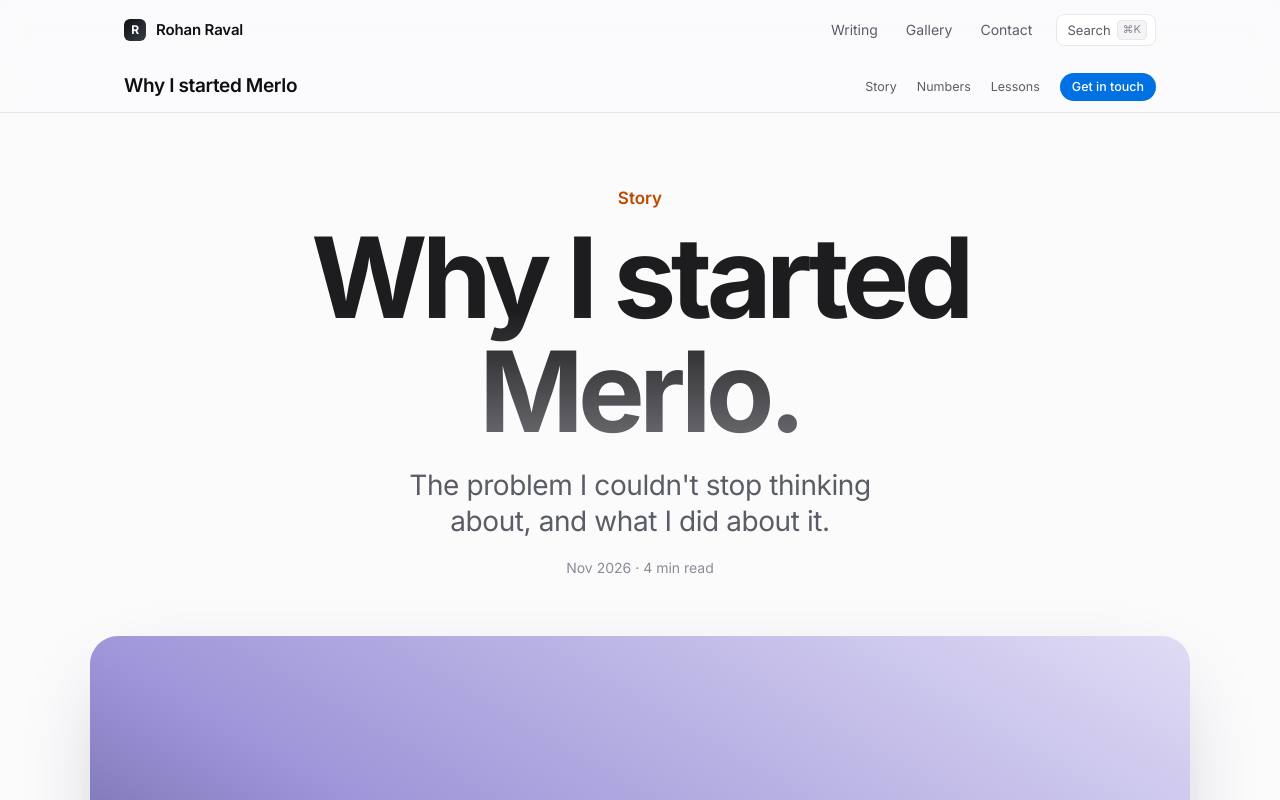
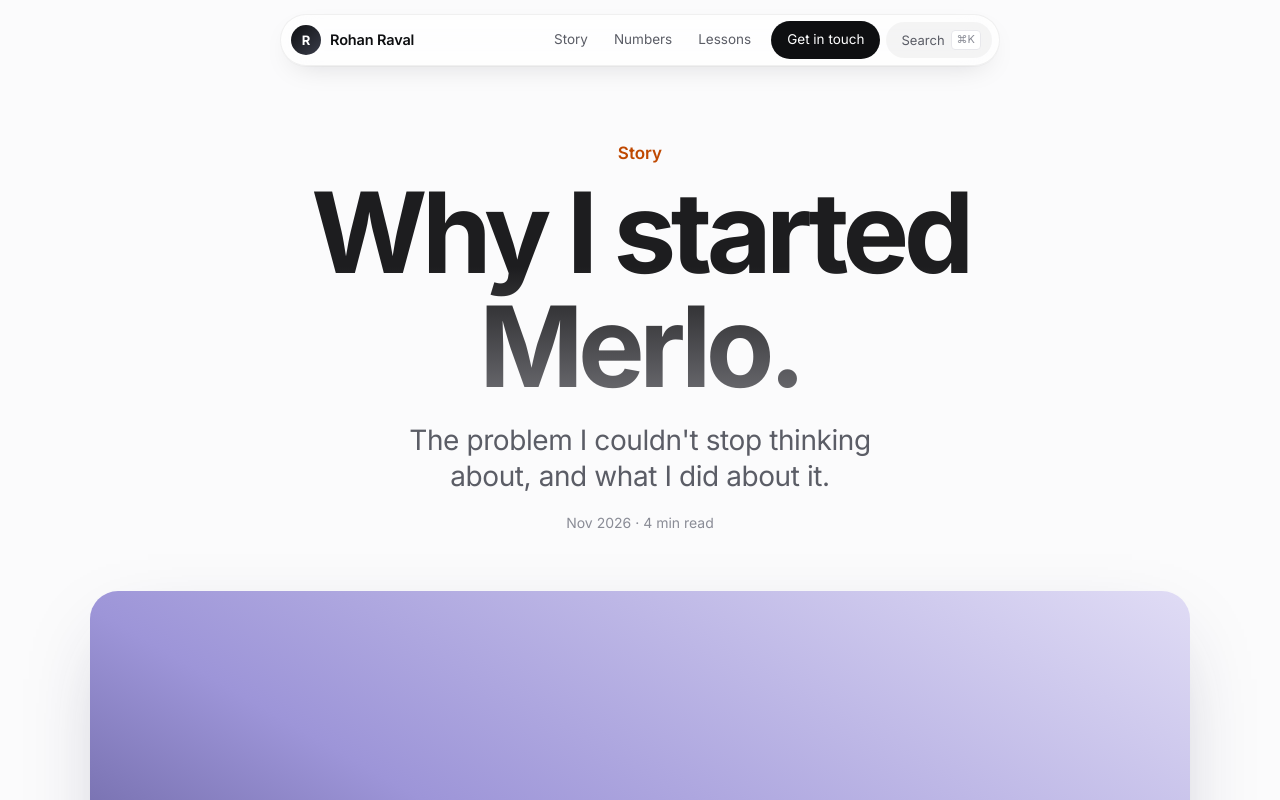
Before and after one commit to EarthWolves/personsal-website, a plain HTML site: page writing/why-i-started.html in a window 1280 px wide. Shown: the top 800 px of the page. Drawn offline with Linux system fonts and the light colour scheme.

Commit message:
Replace stacked top bars with a floating capsule nav
Co-Authored-By: Claude Opus 5.5 <noreply@anthropic.com>
Claude-Session: https://claude.ai/code/session_01Mkrmb57bnBrHYtsWQGFjNn

```diff
--- a/assets/style.css
+++ b/assets/style.css
@@ -497,4 +497,30 @@ footer a:hover { color: var(--text); }
 .next-story a { display: flex; justify-content: space-between; align-items: center; gap: 16px; }
 .next-story .lbl { font-size: 13px; color: var(--text-3); }
 .next-story h4 { margin: 4px 0 0; font-size: 24px; letter-spacing: -.02em; }
-.story .nav { position: relative; }
+
+/* =====================================================================
+   Floating capsule nav (replaces the full-width bar everywhere)
+   ===================================================================== */
+.nav {
+  position: fixed; top: 14px; left: 50%; transform: translateX(-50%);
+  width: min(720px, calc(100% - 24px)); height: 52px; border-radius: 999px;
+  background: rgba(255, 255, 255, .62);
+  backdrop-filter: saturate(180%) blur(18px); -webkit-backdrop-filter: saturate(180%) blur(18px);
+  border: 1px solid rgba(16, 17, 20, .06);
+  box-shadow: 0 1px 1px rgba(16,17,20,.03), 0 10px 30px -14px rgba(16,17,20,.18);
+  transition: background .25s, box-shadow .25s, width .35s cubic-bezier(.2,.8,.2,1);
+}
+.nav.scrolled { background: rgba(255,255,255,.82); border-color: rgba(16,17,20,.08); box-shadow: 0 1px 1px rgba(16,17,20,.04), 0 14px 36px -14px rgba(16,17,20,.24); }
+.nav .wrap { max-width: none; height: 100%; padding: 0 7px 0 10px; }
+.logo { gap: 9px; font-size: 14.5px; }
+.logo-mark { width: 30px; height: 30px; border-radius: 50%; font-size: 13px; }
+.nav-links { gap: 2px; }
+.nav-links a { font-size: 13.5px; padding: 7px 12px; border-radius: 999px; }
+.nav-links a:hover { background: rgba(16,17,20,.05); }
+.kbd-btn { border-radius: 999px; height: 36px; padding: 0 10px 0 14px; margin-left: 4px; background: rgba(16,17,20,.04); border-color: transparent; }
+.kbd-btn:hover { background: rgba(16,17,20,.07); border-color: transparent; }
+.kbd-btn kbd { background: #fff; }
+.nav-links a.nav-cta { background: var(--text); color: #fff; padding: 8px 16px; margin-left: 6px; }
+.nav-links a.nav-cta:hover { background: #24262c; color: #fff; }
+.p-hero { padding-top: 140px; }
+@media (max-width: 640px) { .logo .name { display: none; } }
--- a/writing/why-i-started.html
+++ b/writing/why-i-started.html
@@ -14,28 +14,17 @@
 
 <nav class="nav">
   <div class="wrap">
-    <a href="../index.html" class="logo"><span class="logo-mark">R</span>Rohan Raval</a>
+    <a href="../index.html" class="logo"><span class="logo-mark">R</span><span class="name">Rohan Raval</span></a>
     <div class="nav-links">
-      <a href="../index.html#writing" class="hide-sm">Writing</a>
-      <a href="../gallery.html" class="hide-sm">Gallery</a>
-      <a href="../index.html#contact">Contact</a>
+      <a href="#story" class="hide-sm">Story</a>
+      <a href="#numbers" class="hide-sm">Numbers</a>
+      <a href="#lessons" class="hide-sm">Lessons</a>
+      <a href="../index.html#contact" class="nav-cta">Get in touch</a>
       <button class="kbd-btn" data-cmdk><span class="label">Search</span><kbd>⌘K</kbd></button>
     </div>
   </div>
 </nav>
 
-<!-- Apple-style local nav: sticks once the main nav scrolls away -->
-<div class="localnav">
-  <div class="wrap">
-    <span class="ln-title">Why I started Merlo</span>
-    <div class="ln-right">
-      <a class="ln-link" href="#story">Story</a>
-      <a class="ln-link" href="#numbers">Numbers</a>
-      <a class="ln-link" href="#lessons">Lessons</a>
-      <a class="pill-btn" href="../index.html#contact">Get in touch</a>
-    </div>
-  </div>
-</div>
 
 <!-- HERO -->
 <header class="p-hero">
```
Also changed, not shown: gallery.html (+1 -1 lines), index.html (+1 -1 lines), resume.html (+1 -1 lines), preview/views/n1-nav-home.png (added), preview/views/n2-nav-story-scrolled.png (added), preview/views/n3-nav-story-top.png (added), preview/views/n4-nav-phone.png (added).
